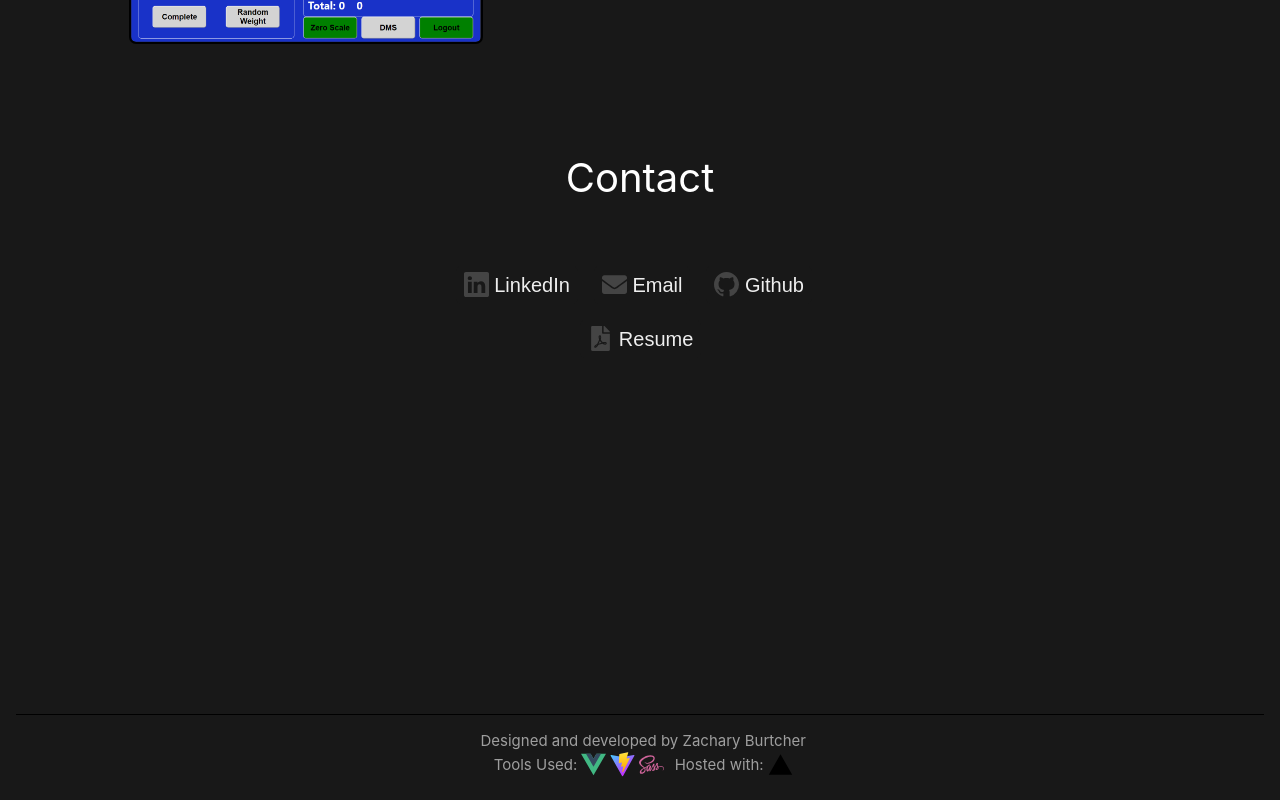
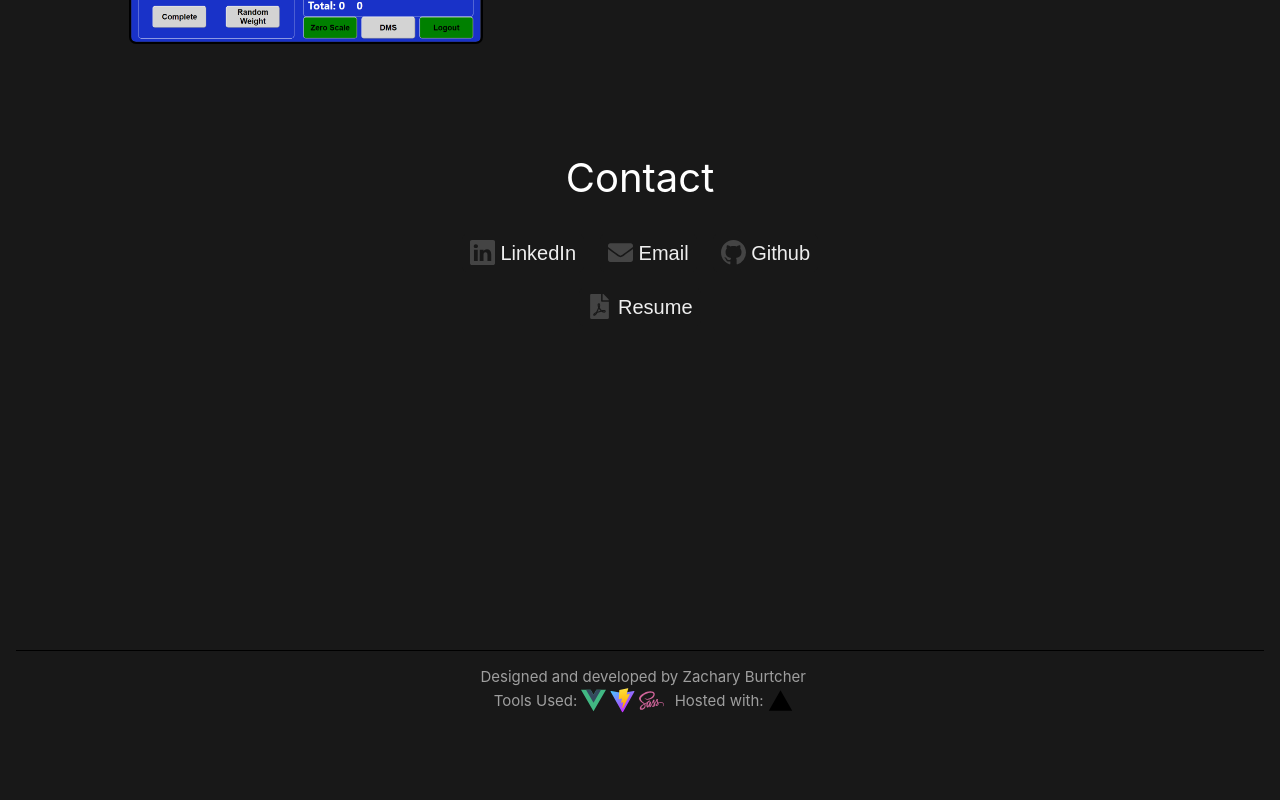
Before and after one commit to therazor113/Portfolio, a Vue app: page / in a window 1280 px wide. Shown: the part 2687-3487 px from the top of the page. After the commit the page ends 3423 px from the top, so only its background shows below. Built offline with nearby package versions, Linux system fonts and the light colour scheme.

Commit message:
Removed unused styles

```diff
--- a/src/components/pageRefs/Contact/styles.module.scss
+++ b/src/components/pageRefs/Contact/styles.module.scss
@@ -9,12 +9,12 @@
   flex-direction: column;
   align-content: center;
   flex-wrap: wrap;
-  margin: 2rem;
-  width: 95%;
+  width: 100%;
   height: 400px;
   button {
     transition: background-color 0.2s;
     border: none;
+    white-space: nowrap;
     background-color: #181818;
     color: #eee;
     line-height: 35px;
@@ -39,7 +39,6 @@
   display: flex;
   align-content: center;
   gap: 1rem;
-  right: 7px;
 }
 .resumeDiv {
   margin-top: 1rem;
```
